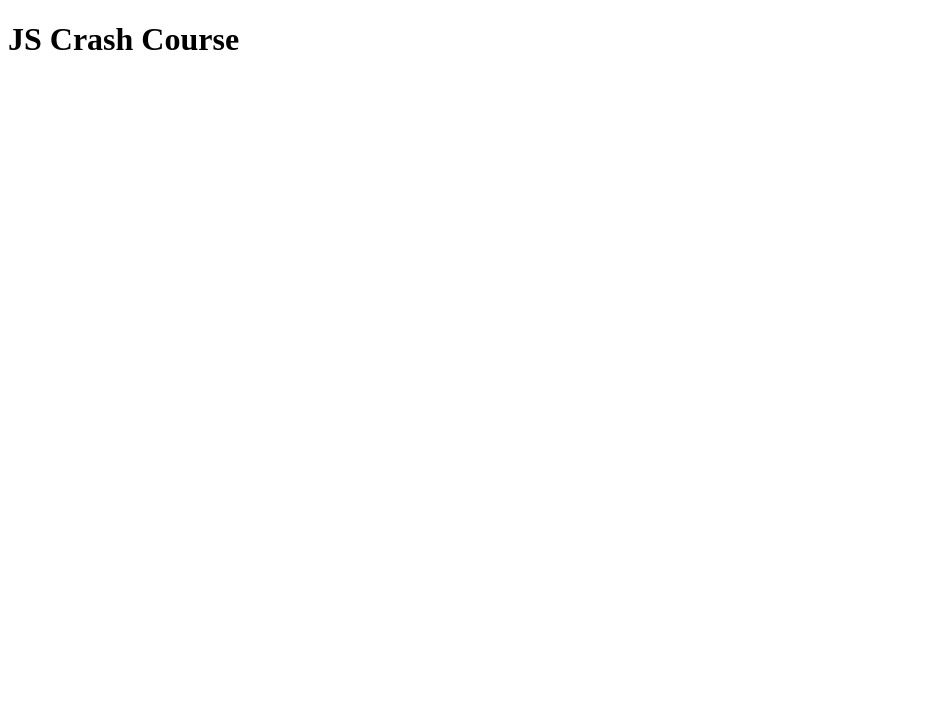
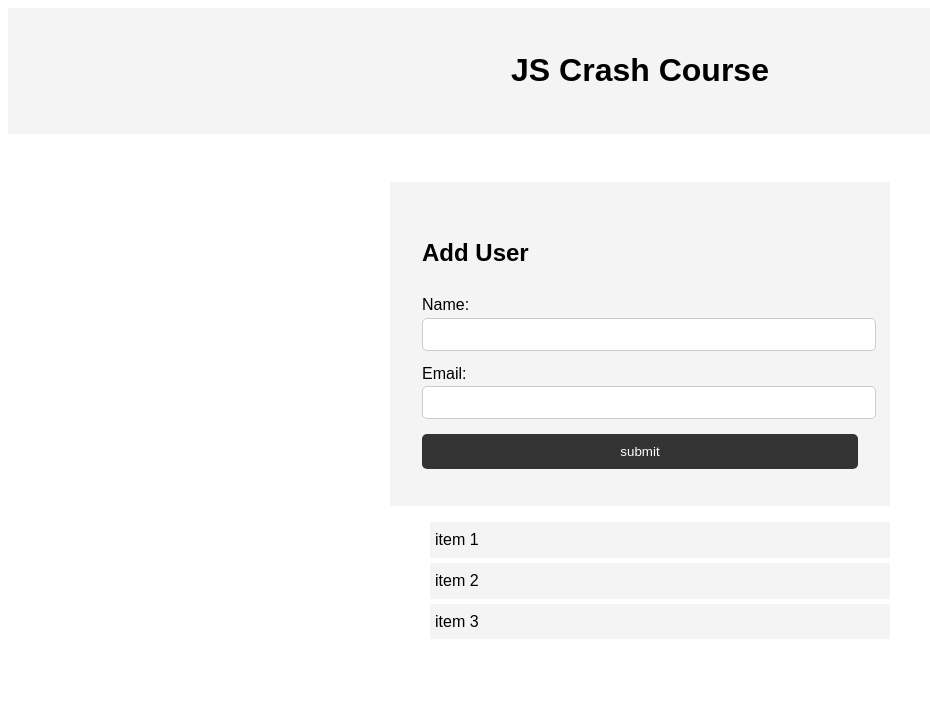
Before and after one commit to Sumally007/jsforbegginer, a plain HTML site: page index.html in a window 1280 px wide. Shown: the whole page, without its empty margins (0-930 px from the left). Drawn offline with Linux system fonts and the light colour scheme.

Commit message:
single and multiple elements

```diff
--- a/index.html
+++ b/index.html
@@ -3,12 +3,39 @@
   <head>
     <meta charset="UTF-8" />
     <meta name="viewport" content="width=device-width, initial-scale=1.0" />
-    <title>Document</title>
+    <title>JS for beginners</title>
+    <link rel="stylesheet" href="style.css" />
   </head>
   <body>
     <header>
       <h1>JS Crash Course</h1>
     </header>
+
+    <section class="container">
+      <form id="my-form">
+        <h1>Add User</h1>
+        <div class="msg"></div>
+
+        <div>
+          <label for="name">Name:</label>
+          <input type="text" id="name" />
+        </div>
+
+        <div>
+          <label for="email">Email:</label>
+          <input type="text" id="email" />
+        </div>
+        <input class="btn" type="submit" value="submit" />
+      </form>
+
+      <ul id="users"></ul>
+
+      <ul class="items">
+        <li class="item">item 1</li>
+        <li class="item">item 2</li>
+        <li class="item">item 3</li>
+      </ul>
+    </section>
     <script src="main.js"></script>
   </body>
 </html>
--- a/main.js
+++ b/main.js
@@ -16,31 +16,47 @@
 
 // Class
 
-class Person{
-    constructor(firstName, lastName, dob){
-        this.firstName = firstName;
-        this.lastName = lastName;
-        this.dob = new Date(dob);
-    }
+// class Person{
+//     constructor(firstName, lastName, dob){
+//         this.firstName = firstName;
+//         this.lastName = lastName;
+//         this.dob = new Date(dob);
+//     }
 
 
-    getBirthYear(){
-        return this.dob.getFullYear();
-    }
+//     getBirthYear(){
+//         return this.dob.getFullYear();
+//     }
 
-    getfullName(){
-        return `${this.firstName} ${this.lastName}`;
-    }
-}
+//     getfullName(){
+//         return `${this.firstName} ${this.lastName}`;
+//     }
+// }
 
 
 
 
-// instatiate object
+// // instatiate object
 
-const person1 = new Person('Ismail', 'Said', '5-8-2001');
-const person2 = new Person('gogo', 'mushomary', '3-7-2000');
+// const person1 = new Person('Ismail', 'Said', '5-8-2001');
+// const person2 = new Person('gogo', 'mushomary', '3-7-2000');
 
-console.log(person2.getfullName());
+// console.log(person2.getfullName());
 
-console.log(person1);
+// console.log(person1);
+
+
+
+// Single element
+// console.log(document.getElementById('my-form'));
+
+// console.log(document.querySelector('.container'));
+
+// Multiple element
+
+// console.log(document.querySelectorAll('.item'));
+
+
+const items = document.querySelectorAll('.item');
+
+items.forEach((item) => console.log(item));
--- a/style.css
+++ b/style.css
@@ -0,0 +1,76 @@
+html {
+  padding: 0;
+  box-sizing: border-box;
+}
+
+body {
+  font-family: Arial, Helvetica, sans-serif;
+  line-height: 1.6;
+}
+
+ul {
+  list-style: none;
+}
+
+ul li {
+  padding: 5px;
+  background: #f4f4f4;
+  margin: 5px 0;
+}
+
+header {
+  background: #f4f4f4;
+  padding: 1rem;
+  text-align: center;
+}
+
+.container {
+  margin: auto;
+  width: 500px;
+  overflow: auto;
+  padding: 3rem 2rem;
+}
+
+#my-form {
+  padding: 2rem;
+  background: #f4f4f4;
+}
+
+#my-form lable {
+  display: block;
+}
+
+#my-form input[type="text"] {
+  width: 100%;
+  padding: 8px;
+  margin-bottom: 10px;
+  border-radius: 5px;
+  border: 1px solid #ccc;
+}
+
+.btn {
+  display: block;
+  width: 100%;
+  padding: 10px 15px;
+  border: 0;
+  background: #333;
+  color: #fff;
+  border-radius: 5px;
+  margin: 5px 0;
+}
+
+.btn:hover {
+  background: #444;
+}
+
+.bg-dark {
+  background: #333;
+  color: #fff;
+}
+
+.erro {
+  background: orangered;
+  color: #fff;
+  padding: 5px;
+  margin: 5px;
+}
```
